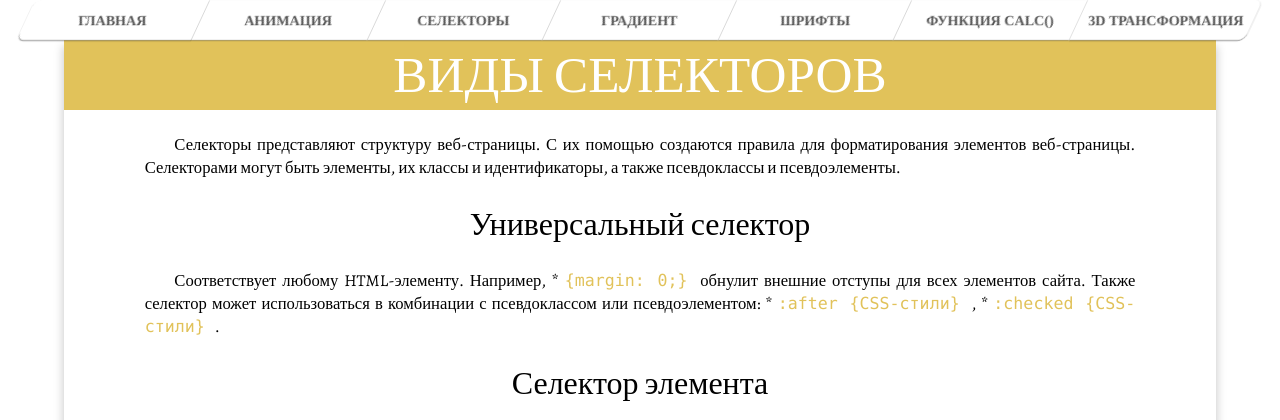
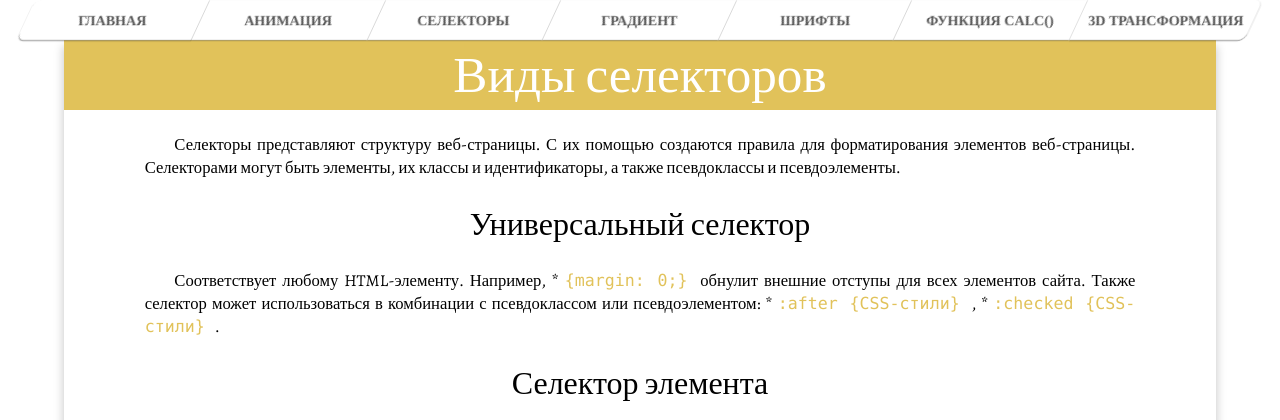
Before and after one commit to marinaermolenko/website, a PHP site: page /pages/selectors.html in a window 1280 px wide. Shown: the top 420 px of the page. Run offline with PHP 8.4, Linux system fonts and the light colour scheme; some libraries are stand-ins or nearby versions.

Commit message:
edit style

```diff
--- a/css/style.css
+++ b/css/style.css
@@ -308,7 +308,6 @@ body {
     width: 50%;
     font-size: 2%;
     box-sizing: border-box;
-    padding: 2%;
     display: flex;
     justify-content: flex-start;
     align-items: center
--- a/pages/selectors.html
+++ b/pages/selectors.html
@@ -43,7 +43,7 @@
         <!--<button onclick="hideMenu()" class="menu-button" id="menuHideButton">MENU</button>-->
     </div>
     <div class="content">
-        <div class="header-name-l1">ВИДЫ СЕЛЕКТОРОВ</div>
+        <div class="header-name-l1">Виды селекторов</div>
         <div class="text-block-animation">
             Селекторы представляют структуру веб-страницы. С их помощью
             создаются правила для форматирования элементов веб-страницы.
```
